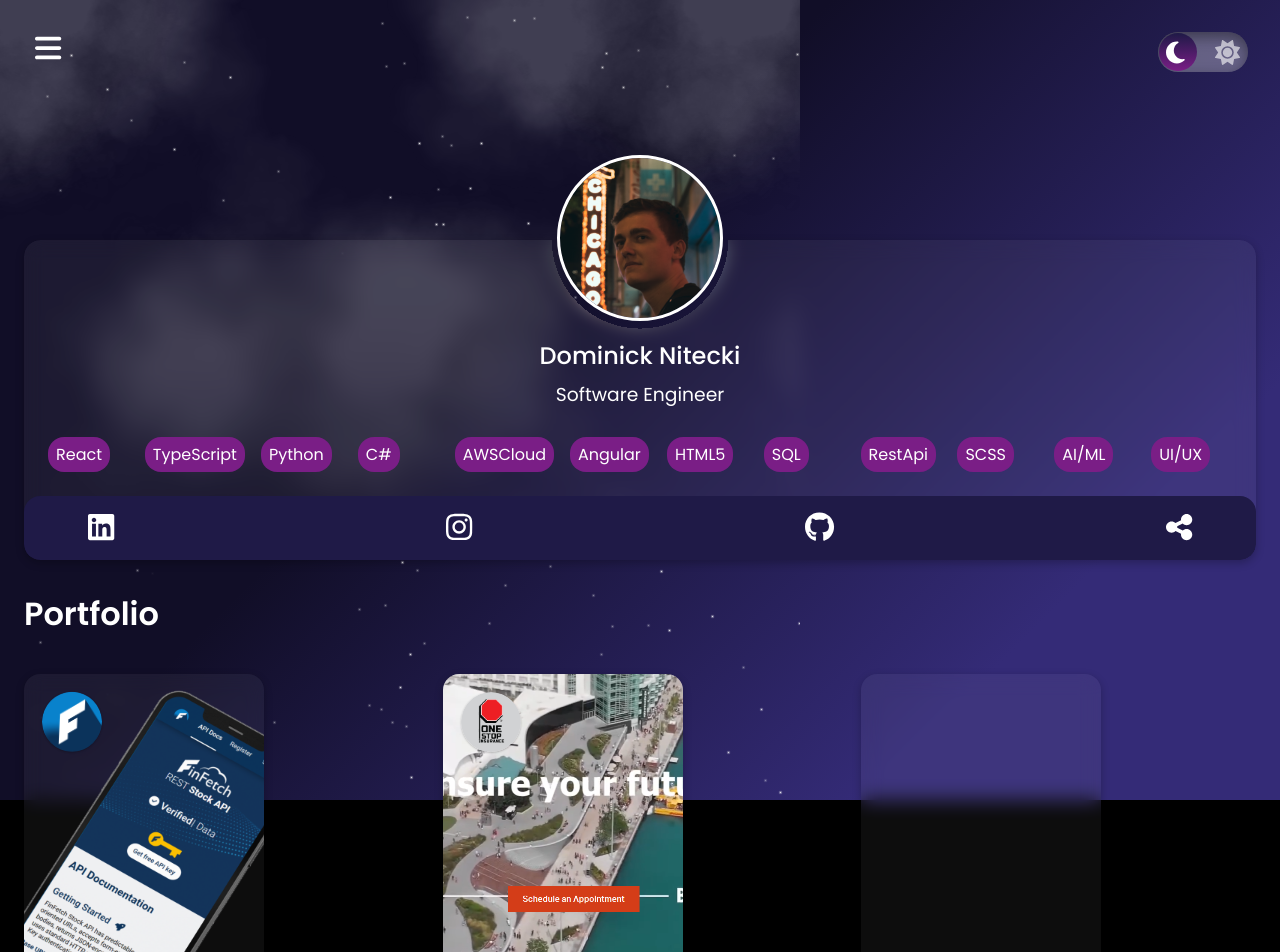
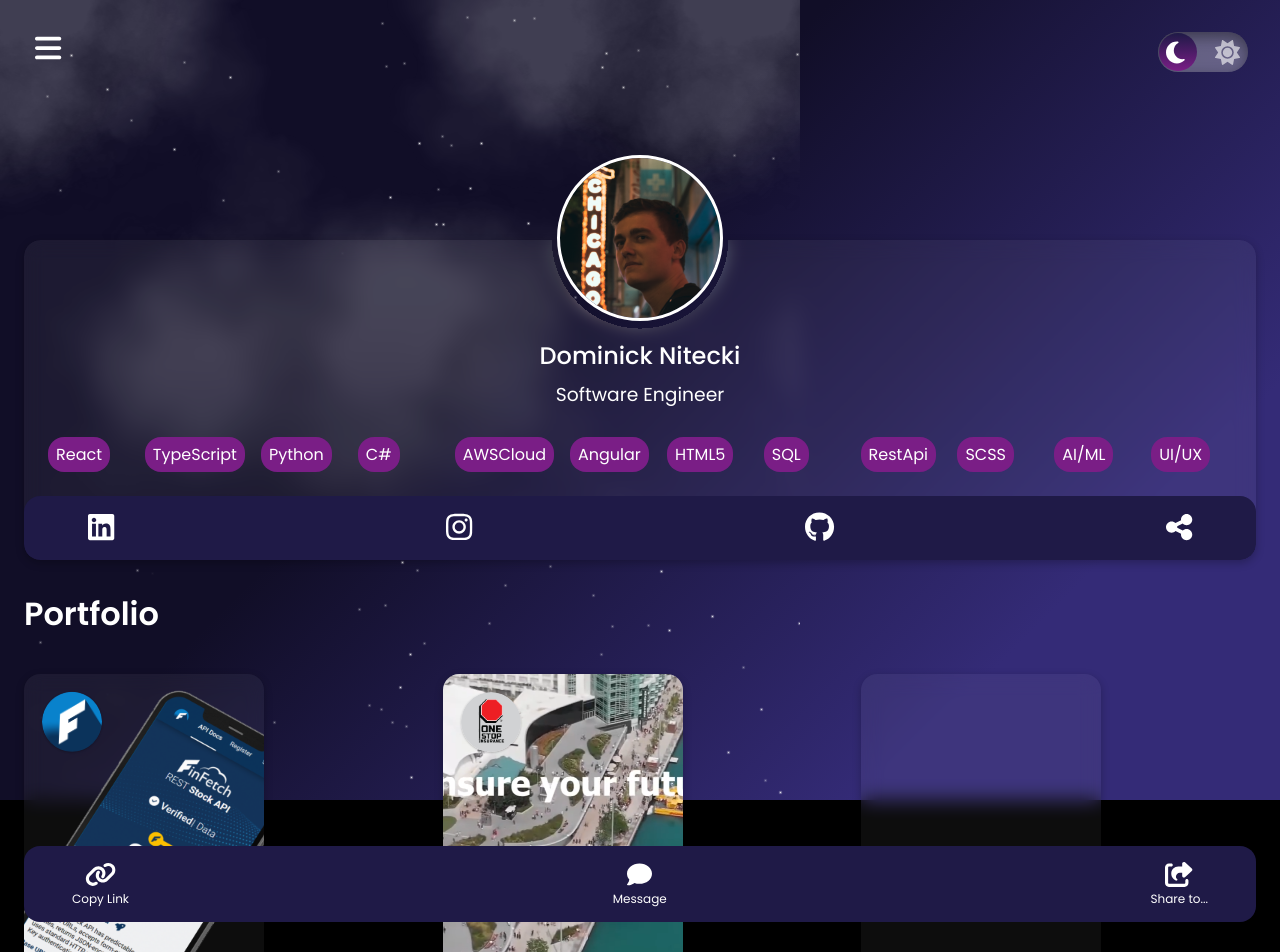
Before and after one commit to dnitecki/personal-website-ui, a React (Create React App) app: page / in a window 1280 px wide. Shown: the top 952 px of the page. Built offline with nearby package versions, Linux system fonts and the light colour scheme; grey boxes are pictures that could not be loaded; the HTML template or start-up script is replaced by a standard one.

Commit message:
move share modal

```diff
--- a/src/components/header/Header.scss
+++ b/src/components/header/Header.scss
@@ -155,13 +155,13 @@ body.dark .header-container {
   padding: 1rem 3rem 0.7rem 3rem;
 }
 .modal-open {
-  top: 4rem;
+  bottom: 0;
   left: 50%;
   -moz-transform: translate3d(0, 0, 0) translate(-50%, -50%);
   transform: translate3d(0, 0, 0) translate(-50%, -50%);
 }
 .modal-close {
-  top: -10rem;
+  bottom: -10rem;
   left: 50%;
   -moz-transform: translate3d(0, 0, 0) translate(-50%, -50%);
   transform: translate3d(0, 0, 0) translate(-50%, -50%);
```
